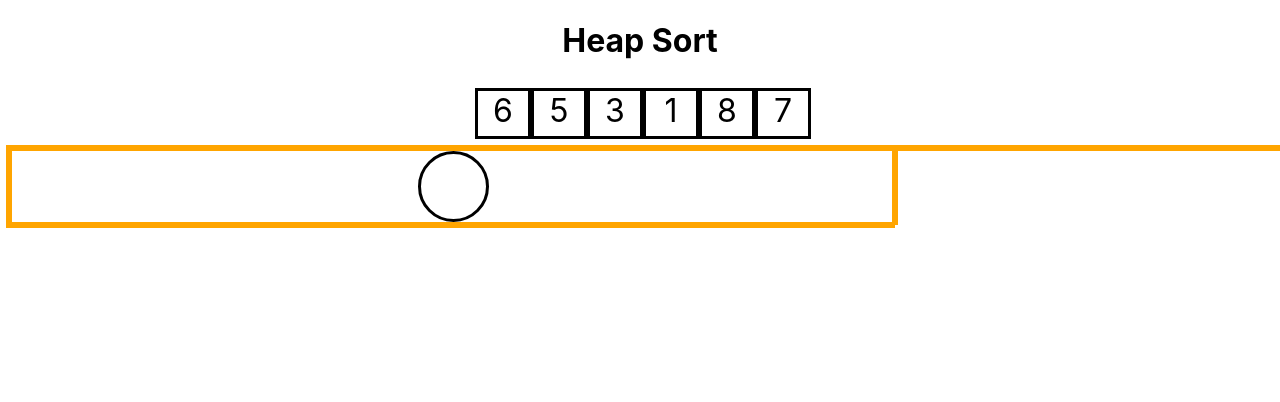
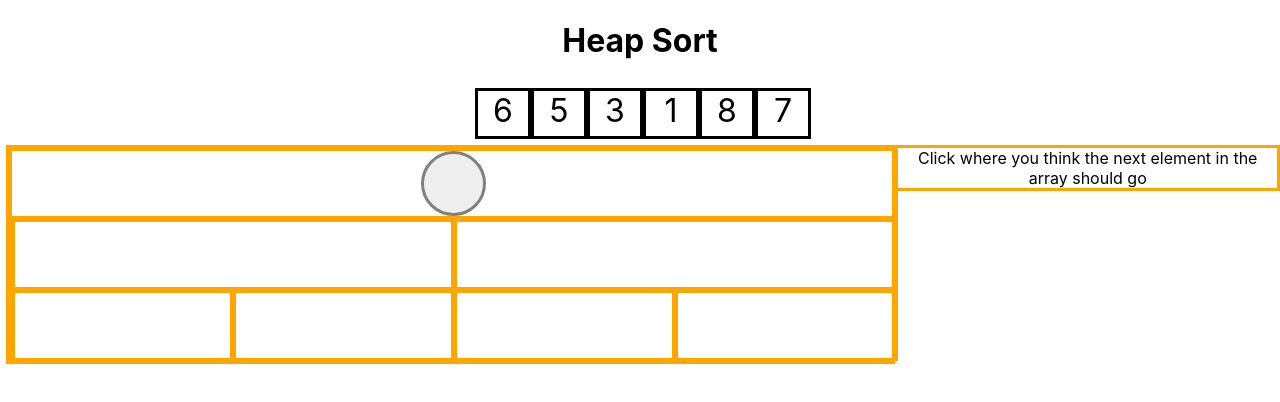
Before and after one commit to rebec123/TeachingTool, a React (Create React App) app in the folder tool/: page /Heap in a window 1280 px wide. Shown: the top 402 px of the page. Built offline with nearby package versions, Linux system fonts and the light colour scheme.

Commit message:
Re-thinking heap insertion, empty nodes are buttons now

```diff
--- a/tool/src/App.css
+++ b/tool/src/App.css
@@ -1,5 +1,6 @@
 :root {
     --button-height: 30px;
+    --circle-height: 65px;
 }
 .App {
   text-align: center;
@@ -111,6 +112,7 @@
 .heap-div {
     border: 3px solid orange;
     width: 100%;
+    height: var(--circle-height);
     justify-content: center;
     align-items: center;
     display: flex;
@@ -134,13 +136,24 @@
 }
 
 .circle {
-    display:flex;
-    width: 65px;
-    height: 65px;
+    display: flex;
+    width: var(--circle-height);
+    height: var(--circle-height);
     border-radius: 50%;
     border: 3px solid black;
     justify-content: center;
-    vertical-align:middle;
+    vertical-align: middle;
+    font-size: 2em;
+}
+
+.circle-grey {
+    display: flex;
+    width: var(--circle-height);
+    height: var(--circle-height);
+    border-radius: 50%;
+    border: 3px solid grey;
+    justify-content: center;
+    vertical-align: middle;
     font-size: 2em;
 }
 
--- a/tool/src/Pages/Heap.js
+++ b/tool/src/Pages/Heap.js
@@ -91,10 +91,26 @@ function Element({ id, contents }) {
     return (<div className="ar-el-bare" ref={drag} style={{ "backgroundColor": isDragging ? "grey" : "white" }}>{contents}</div>);
 }
 
+const treeSetUp = () => {
+    let result = [];
+    result.push({});
+    for (let i = 1; i <= elementList.length; i++) {
+        result.push({
+            index: i,
+            contents: ""
+        });
+    }
+    return result;
+}
+
 //just store tree as an array and imply level in tree and parents with maths
-
+//instead of dragging elements, why not get user to click where they should go, if they get it right, the element is displayed there.
+//if they think tree needs rearranging, they can drag elements to swap them?
+//we have a function that calculates what tree should look like and compare it to what the user came up with
 function Heap() {
-    const [treeContents, setTreeContents] = useState([]);
+    const [tipText, setTipText] = useState("Click where you think the next element in the array should go");
+    const [tree, setTree] = useState(treeSetUp());
+    const [arIndex, setArIndex] = useState(0);//start at 1 or 0?
     const [{ isOver }, drop] = useDrop(() => ({
         accept: "single-element",
         drop: (element) => dropElement(element.id),
@@ -104,15 +120,8 @@ function Heap() {
     }))
 
     const dropElement = (id) => {
-        const latestElement = elementList.filter((element) => id === element.id);
-        console.log(latestElement);
-        let oldTree = treeContents;
-        /*setTreeContents(oldTree.map(
-            el => ((el.index === id) ? Object.assign(el, { index: el.index, contents: el.contents }) : el)
-        ));*/
-        setTreeContents(treeContents => [...treeContents, latestElement[0]]);
-        console.log("new tree array: " + treeContents);
-        //allow user to drag element to build tree
+        console.log("hi");
+
     }
 
     const array = () => {
@@ -147,11 +156,11 @@ function Heap() {
             <>
                 <div className="under-ar">
                     <div className="heap-container">
-                        <div className="heap-div">
-                            <div className="circle" ref={drop}></div>
-                        </div>
+                        {displayHeap()}
                     </div>
-                <div className="heap-text-container"></div>
+                    <div className="heap-text-container">
+                        { tipText }
+                    </div>
                 </div>
             </>
         );
@@ -161,11 +170,106 @@ function Heap() {
         );
     }
 
+    const needToReorder = () => {
+
+    }
+
+    const onNodeClick = (i) => {
+        //checking the user filled in the correct node (binary tree needs to be "complete" for heapsort algorithm)
+        if (i-1 === arIndex) {
+            let newContents = elementList[arIndex].contents;
+            let oldTree = tree;
+            setTree(oldTree.map(
+                el => (el.index === i ? Object.assign(el, { contents: newContents }) : el)
+            ));
+            setArIndex(arIndex + 1);
+            setTipText("Click where you think the next element in the array should go");
+            //Need to check that the child is less than parent (so it's a valid max heap);
+            if (needToReorder()) {
+                //reorder time!
+            }
+        }
+        else {
+            setTipText("That's not the next position, try again.");
+        }
+    }
+    //Weird: grey looks smaller than black cirlce
+    const nodeDisplay = (i) => {
+        let result = [];
+        if (i > elementList.length) {
+            //setArIndex(0);//cant set here- infinite re renders :( - but do need to set somewhere!
+            //set screen to deletetion mode or somthing! (all inserts are finished, time to delete)
+            return result;
+        }
+        //If node has contents, display
+        if (tree[i].contents) {
+            result.push(<div className="circle"> {tree[i].contents} </div>)
+        }
+        //If 1 has no content, we want to display it as a button (can't lump it in with children like below because root has no children)
+        else if (i === 1) {
+            result.push(<button className="circle-grey" onClick={() => onNodeClick(i)}></button>)
+        }
+        //If the node's parent is showing, display node as grey button
+        else if (i / 2 >= 1) {
+            if (tree[Math.floor(i / 2)].contents) {
+                result.push(<button className="circle-grey" onClick={() => onNodeClick(i)}></button>)
+            }
+        }
+        return (result);
+    }
+
     const displayHeap = () => {
-        //for each element in state array, display in correct div
-        for (let i = 1; i < treeContents.length; i++) {
-            <div className="circle">{treeContents[i].contents}</div>
+        let result = [];
+        let i = 1;
+        //console.log(tree);
+        result.push(
+            <div className="heap-div" ref={drop}>
+                {nodeDisplay(i)}
+            </div>
+
+        );
+
+        result.push(
+            <>
+                <div className="heap-div" ref={drop}>
+                    <div className="heap-div">{nodeDisplay(2)}</div>
+                    <div className="heap-div">{nodeDisplay(3)}</div>
+                </div>
+
+                <div className="heap-div" ref={drop}>
+                    <div className="heap-div">{nodeDisplay(4)}</div>
+                    <div className="heap-div">{nodeDisplay(5)}</div>
+                    <div className="heap-div">{nodeDisplay(6)}</div>
+                    <div className="heap-div">{nodeDisplay(7)}</div>
+                </div>
+            </>
+        )
+        /*if (tree[id].contents) {
+            return (
+                <>
+                    <div className="heap-div" ref={drop}>
+                        <div className="circle"> {tree[id].contents} </div>
+                    </div>
+                    <div className="heap-div" ref={drop}>
+                        <div className="heap-div">
+                            <button className="circle-grey" onClick={() => onNodeClick(2)}></button>
+                        </div>
+                        <div className="heap-div">
+                            <button className="circle-grey" onClick={() => onNodeClick(3)}></button>
+                        </div>
+                    </div>
+                </>
+            );
         }
+        else {
+            return (
+                <div className="heap-div" ref={drop}>
+                    <button className="circle-grey" onClick={() => onNodeClick(id)}></button>
+                </div>
+            );
+        }*/
+        return result;
+
     }
 
     return (
```
